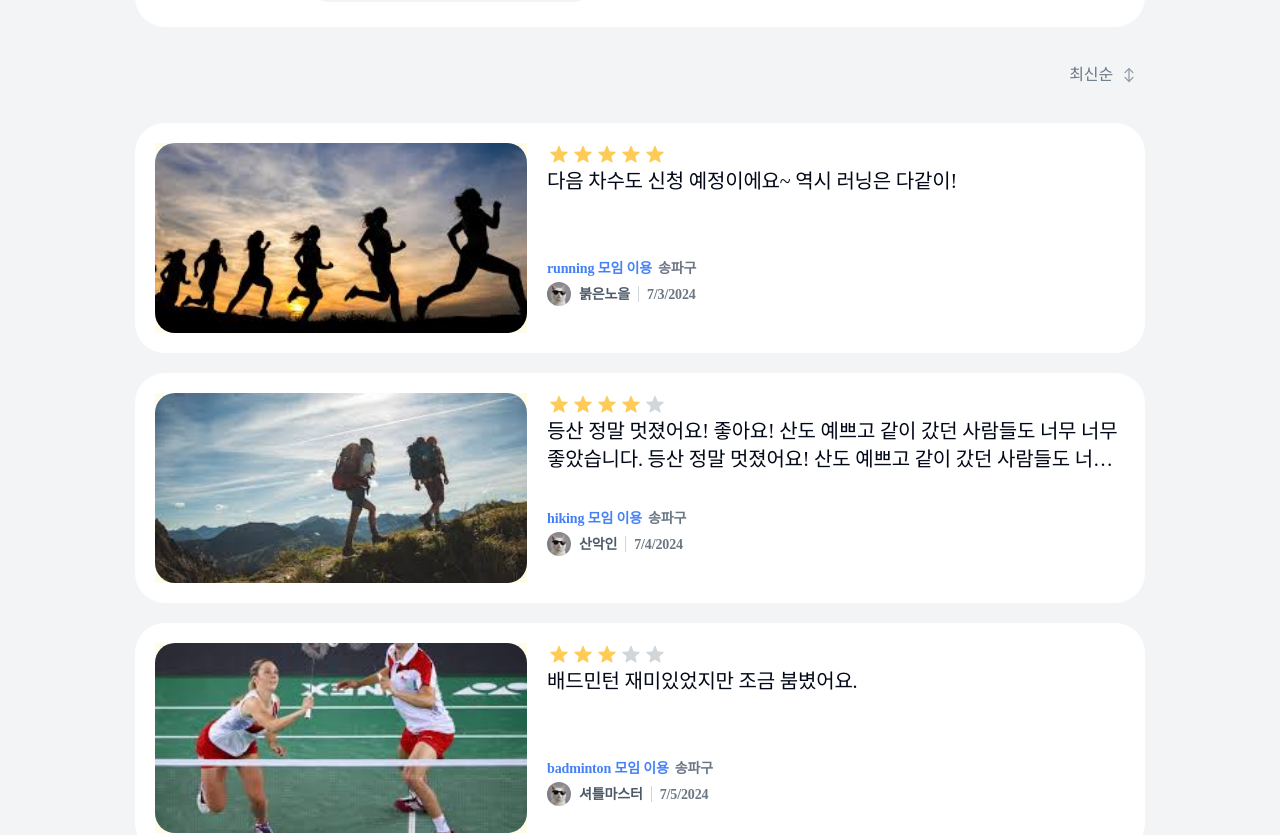
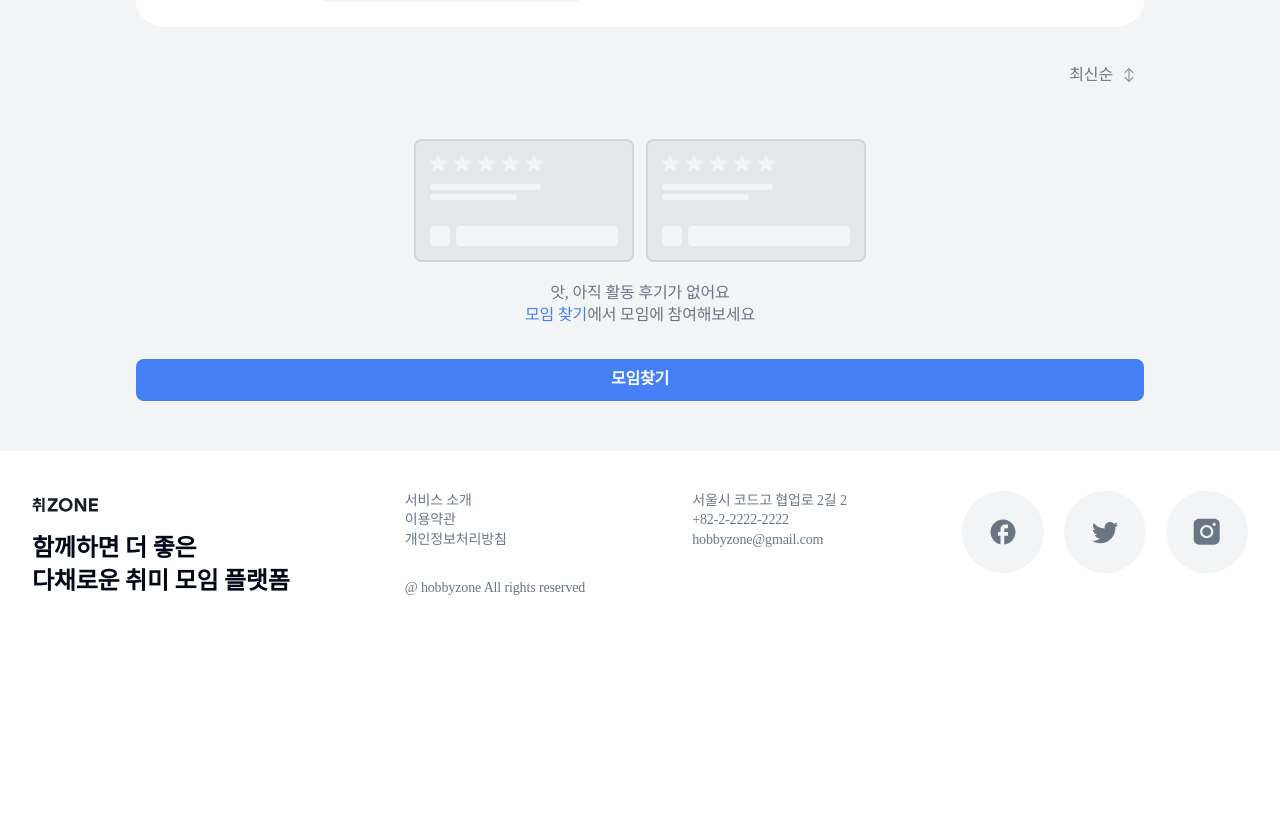
Before and after one commit to codeit-team2/FE, a Next.js app: page /review in a window 1280 px wide. Shown: the part 623-1458 px from the top of the page. After the commit the page ends 1274 px from the top, so only its background shows below. Built offline with nearby package versions, Linux system fonts and the light colour scheme; a web font is replaced by a local one.

Commit message:
fix : 버튼 마진 수정

```diff
--- a/src/pages/review/index.tsx
+++ b/src/pages/review/index.tsx
@@ -12,7 +12,7 @@ import Dropdown from '@/components/common/dropdown';
 import UserReview from '@/components/Review/UserReview';
 
 export default function Review() {
-  const isReview = true;
+  const isReview = false;
 
   return (
     <>
@@ -46,8 +46,11 @@ export default function Review() {
             />
           </div>
           {isReview ? (
-            <div className='flex flex-col gap-20'><UserReview mockData={mockData} /></div>
+            <div className="mb-40 flex flex-col gap-20 md:mb-50">
+              <UserReview mockData={mockData} />
+            </div>
           ) : (
+            <>
               <NotReview
                 text={
                   <>
@@ -55,8 +58,9 @@ export default function Review() {
                   </>
                 }
               />
+              <Button className="mb-40 mt-32 w-full max-w-[1008px] md:mb-50" children="모임찾기" />
+            </>
           )}
-          <Button className="mt-32 w-full max-w-[1008px]" children="모임찾기" />
         </div>
       </div>
       <Footer />
```
Lines whose indentation alone changed are shown as unchanged.
